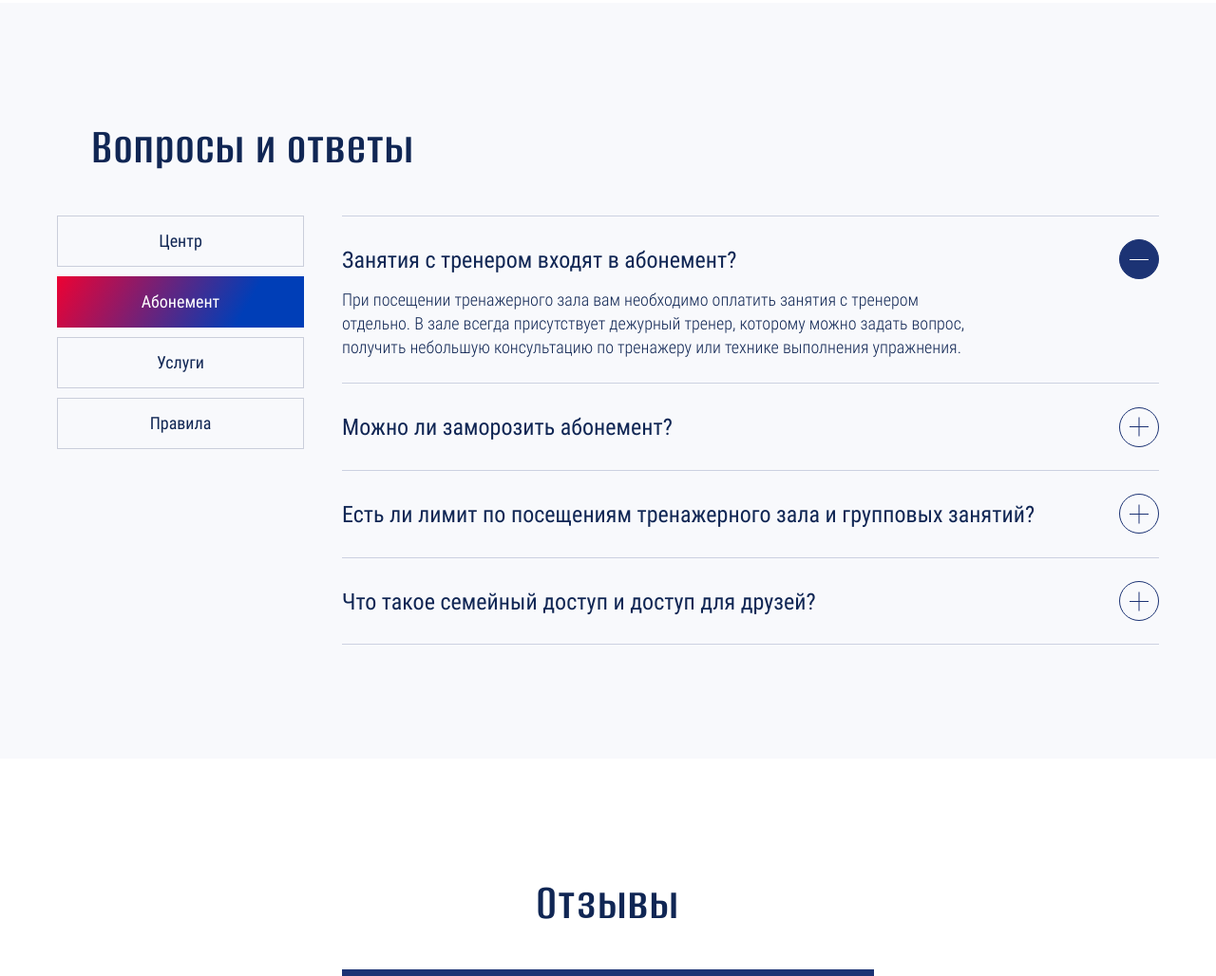
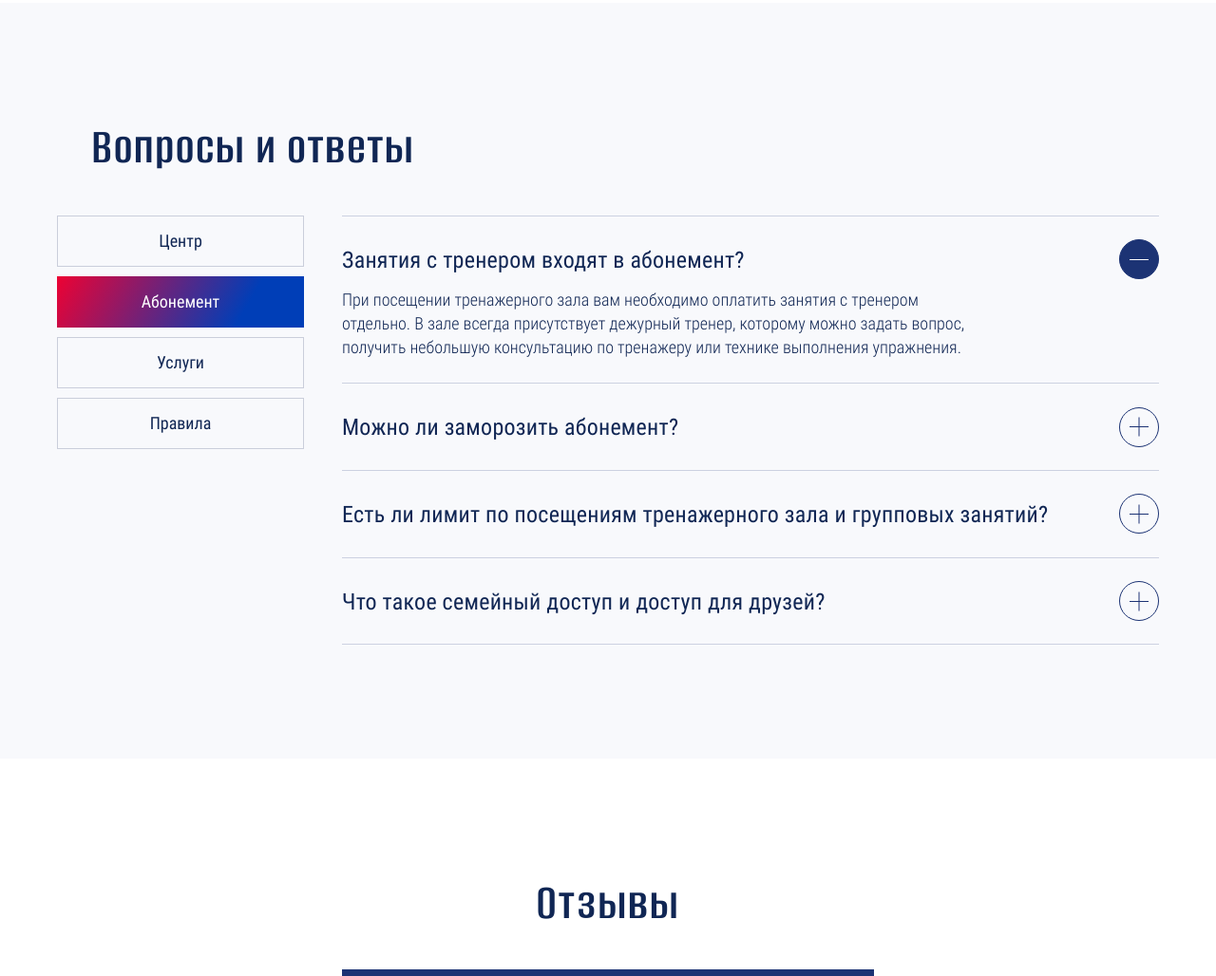
Before and after one commit to MaximGaynov/MaximGaynov.github.io, a website: page source/index.html in a window 1280 px wide. Shown: the part 4991-6019 px from the top of the page at 95% size. Drawn offline with nearby package versions, Linux system fonts and the light colour scheme; files that its build step writes are made by us from their sources; files whose address does not match are found by name.

Commit message:
исправляет ошибки

```diff
--- a/source/sass/blocks/accordion.scss
+++ b/source/sass/blocks/accordion.scss
@@ -132,7 +132,7 @@
     font-style: normal;
     font-size: 24px;
     line-height: 28.8px;
-    letter-spacing: 0.001em;
+    letter-spacing: 0.01em;
     color: $color-default-sapphire;
     margin: 0;
     padding: 32px 0 0 0;
--- a/source/sass/blocks/contacts.scss
+++ b/source/sass/blocks/contacts.scss
@@ -110,7 +110,6 @@
 
   @include vp-1199 {
     margin-left: 0;
-
   }
 }
 
--- a/source/sass/blocks/free-lesson.scss
+++ b/source/sass/blocks/free-lesson.scss
@@ -95,7 +95,7 @@
 
   @include vp-767 {
     width: 100%;
-    padding-bottom: 10px
+    padding-bottom: 10px;
   }
 }
 
--- a/source/sass/blocks/gym-video.scss
+++ b/source/sass/blocks/gym-video.scss
@@ -8,7 +8,6 @@
 
   @include vp-1199 {
     width: 39%;
-    bottom: 100px;
     min-height: 167px;
     margin-left: 30.5%;
     bottom: 84px;
```
